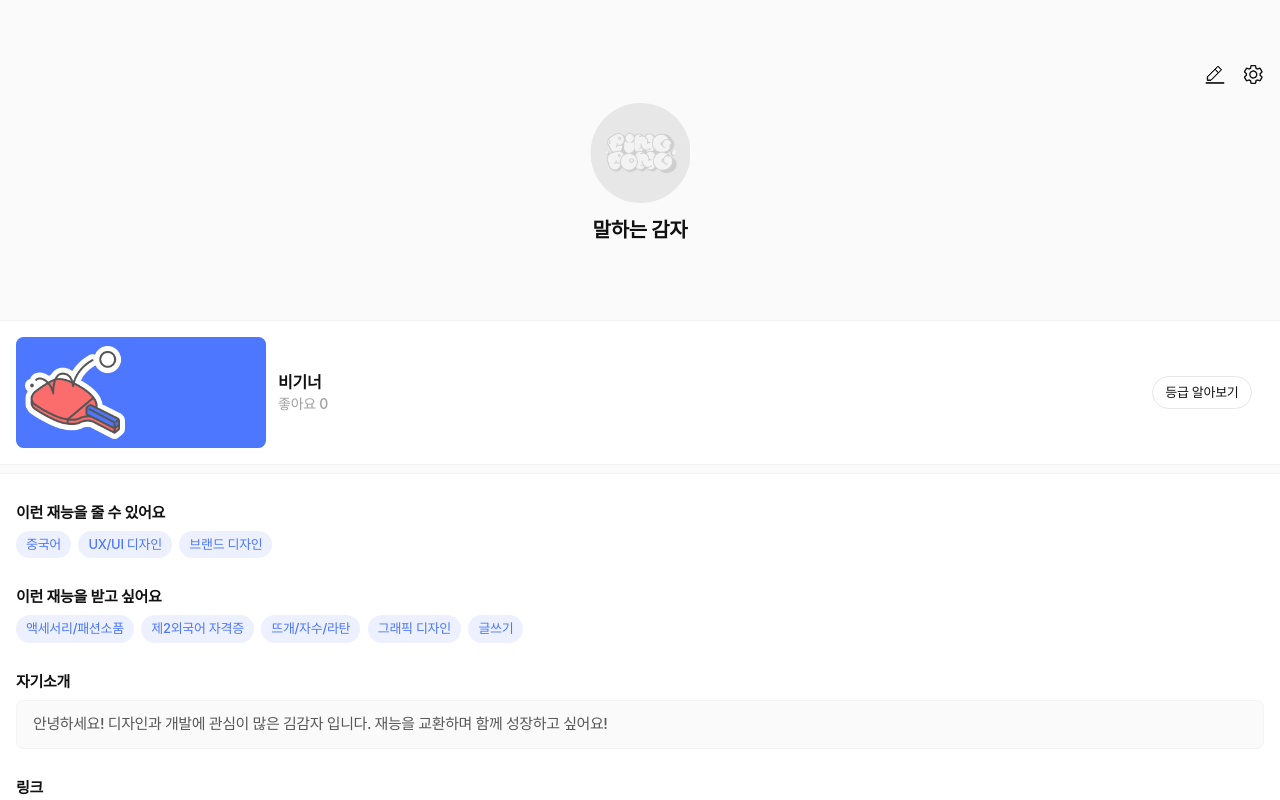
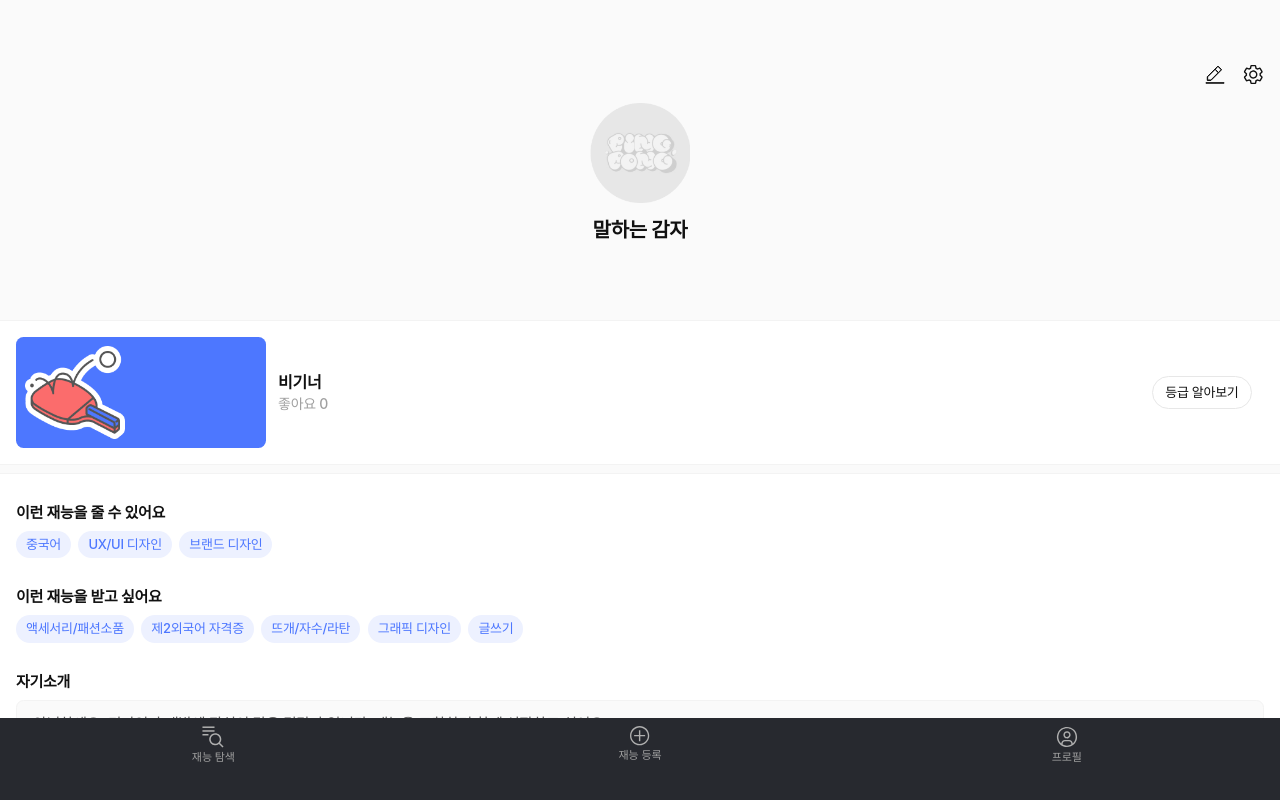
Before and after one commit to depromeet/pingpong-client, a Next.js app: page /profile in a window 1280 px wide. Shown: the top 800 px of the page. Built offline with nearby package versions, Linux system fonts and the light colour scheme; a web font is replaced by a local one.

Commit message:
:sparkles: feat: Add GNB to home, profile page

```diff
--- a/src/pages/index.tsx
+++ b/src/pages/index.tsx
@@ -8,6 +8,7 @@ import Card from '@/components/common/Card';
 import CardCarousel from '@/components/common/CardCarousel';
 import CircleImg from '@/components/common/CircleImg';
 import EmptyCard from '@/components/common/EmptyCard';
+import NavigationBar from '@/components/common/NavigationBar';
 import CategoryCarousel from '@/components/main/MainCategoryCarousel';
 import { Layout, Typography } from '@/components/styles';
 import useCategoriesQuery from '@/hooks/queries/useCategoriesQuery';
@@ -137,6 +138,7 @@ const Home: NextPage = () => {
           <Spinner />
         </ContainerRef>
       </Layout.DefaultPadding>
+      <NavigationBar className="fixed bottom-0 left-0" />
     </Layout.DefaultContainer>
   );
 };
--- a/src/pages/profile/index.tsx
+++ b/src/pages/profile/index.tsx
@@ -1,6 +1,7 @@
 import Image from 'next/image';
 import Link from 'next/link';
 
+import NavigationBar from '@/components/common/NavigationBar';
 import Tag from '@/components/common/Tag';
 import TextBox from '@/components/common/TextBox';
 
@@ -79,6 +80,7 @@ export default function Profile() {
           전체보기
         </button>
       </section>
+      <NavigationBar className="fixed bottom-0 left-0" />
     </main>
   );
 }
```
